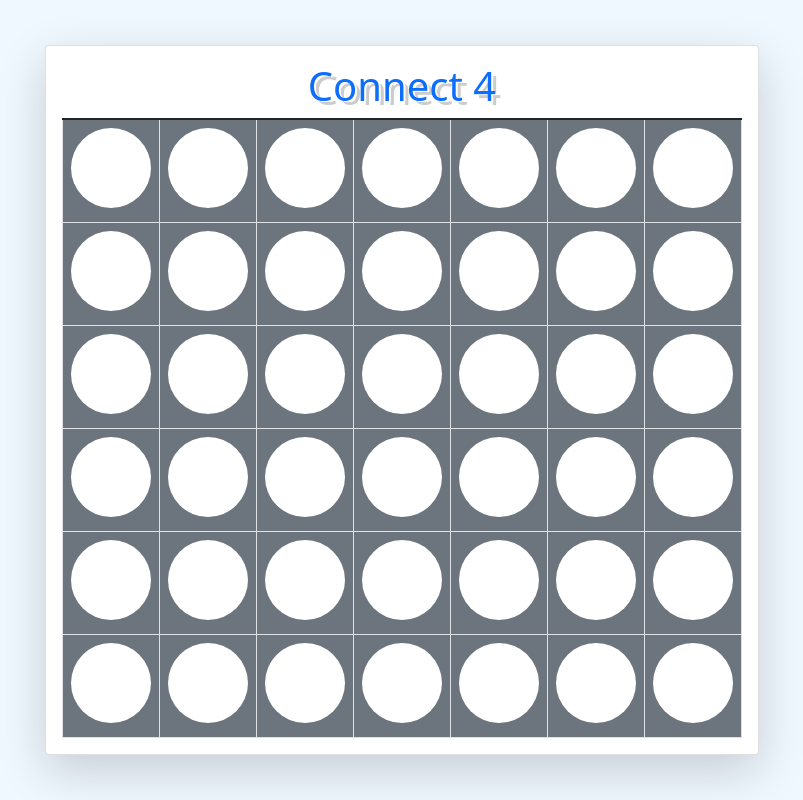
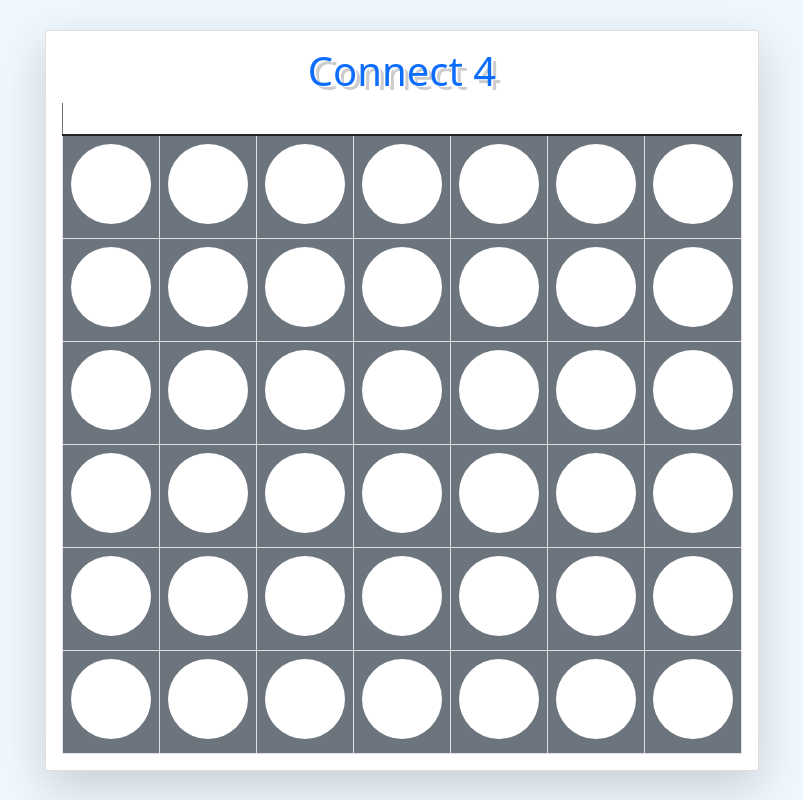
Before and after one commit to ReactJs-games/connect-4, a React (Create React App) app: page / in a window 1280 px wide. Shown: the whole page, without its empty margins (238-1041 px from the left). Built offline with nearby package versions, Linux system fonts and the light colour scheme.

Commit message:
Added a column highlighter for hovered tile with color

```diff
--- a/src/App.css
+++ b/src/App.css
@@ -9,3 +9,8 @@ main {
 h1 {
 	text-shadow: 2px 1px 0px #fff, 5px 4px 0px rgba(0,0,0,0.2);
 }
+
+th {
+	clip-path: polygon(20% 20%, 80% 20%, 50% 80%);
+	height: 2rem;
+}
--- a/src/App.js
+++ b/src/App.js
@@ -12,6 +12,14 @@ export default function App() {
 		setResultModal(new bootstrap.Modal(document.getElementById('resultModal'), { keyboard: false, backdrop: 'static' }))
 	}, [])
 	const restart = () => window.location.reload()
+	const handleMouseEnter = (e) => {
+		const column = e.target.querySelector('input').value % 7
+		document.getElementById("arrow" + column).className = turn === "Blue" ? "bg-primary" : "bg-danger"
+	}
+	const handleMouseLeave = (e) => {
+		const column = e.target.querySelector('input').value % 7
+		document.getElementById("arrow" + column).className = ""
+	}
 	const handleClick = (e) => {
 		const tile = e.target.querySelector('input').value
 		const position = getLowestPlace(tile)
@@ -106,10 +114,22 @@ export default function App() {
 			</div>
 			<div className="card shadow-lg text-center p-3">
 				<h1 className={turn === "Blue" ? "text-primary" : "text-danger"}>Connect 4</h1>
-				<table className="table bg-secondary table-bordered m-0">
-					<thead></thead>
+				<table className="table bg-secondary m-0">
+					<thead>
+						<tr className="bg-white">
+							<th id="arrow0"></th>
+							<th id="arrow1"></th>
+							<th id="arrow2"></th>
+							<th id="arrow3"></th>
+							<th id="arrow4"></th>
+							<th id="arrow5"></th>
+							<th id="arrow6"></th>
+						</tr>
+					</thead>
 					<tbody>
-						{ Array.from({length: 6}, (v, i) => <Row key={i} board={board} row={i} handleClick={handleClick} />) }
+						{ Array.from({length: 6}, (v, i) =>
+							<Row key={i} board={board} row={i} handleClick={handleClick} handleMouseEnter={handleMouseEnter} handleMouseLeave={handleMouseLeave} />)
+						}
 					</tbody>
 				</table>
 			</div>
--- a/src/Row.js
+++ b/src/Row.js
@@ -2,6 +2,8 @@ import Tile from "./Tile";
 
 export default function Row(props) {
 	return (
-		<tr>{ Array.from({length: 7}, (v, i) => <Tile key={i} board={props.board} value={props.row*7 + i} handleClick={props.handleClick} />) }</tr>
+		<tr>{ Array.from({length: 7}, (v, i) =>
+			<Tile key={i} board={props.board} value={props.row*7 + i} handleClick={props.handleClick} handleMouseEnter={props.handleMouseEnter} handleMouseLeave={props.handleMouseLeave} />
+		) }</tr>
 	)
 }
--- a/src/Tile.js
+++ b/src/Tile.js
@@ -2,8 +2,8 @@ import './Tile.css'
 
 export default function Tile(props) {
 	return (
-		<td>
-			<span className={"tile " + props.board[props.value]} onClick={props.handleClick} >
+		<td className="border">
+			<span className={"tile " + props.board[props.value]} onClick={props.handleClick} onMouseEnter={props.handleMouseEnter} onMouseLeave={props.handleMouseLeave} >
 				<input type="hidden" value={props.value} />
 			</span>
 		</td>
```
